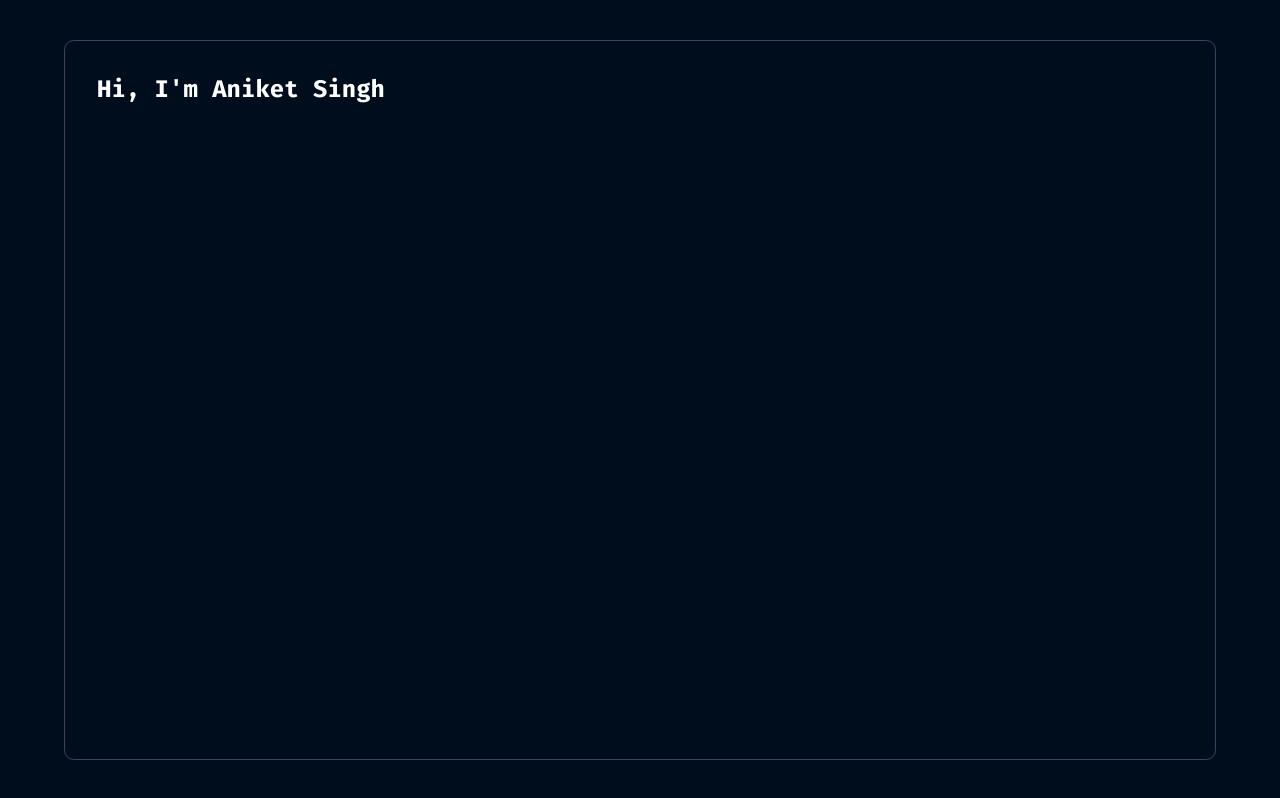
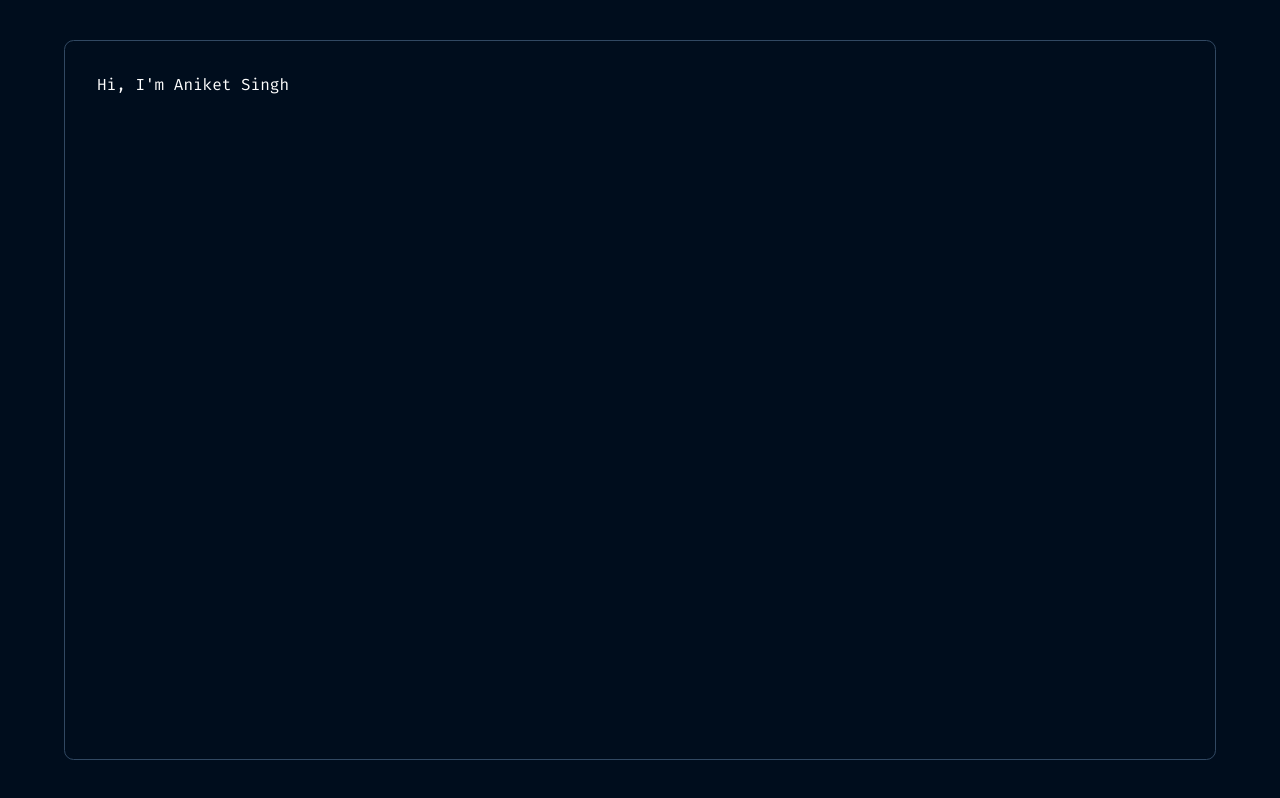
Before and after one commit to Aniket-git-hub/portfolio, a Nuxt app: page / in a window 1280 px wide. Built offline with nearby package versions, Linux system fonts and the light colour scheme.

Commit message:
ADDED: tailwind css

```diff
--- /dev/null
+++ b/assets/css/main.css
@@ -0,0 +1,3 @@
+@tailwind base;
+@tailwind components;
+@tailwind utilities;
--- a/nuxt.config.ts
+++ b/nuxt.config.ts
@@ -1,5 +1,11 @@
 // https://nuxt.com/docs/api/configuration/nuxt-config
 export default defineNuxtConfig({
   devtools: { enabled: true },
-  css: ['typeface-fira-code']
+  css: ['typeface-fira-code', '~/assets/css/main.css'],
+  postcss: {
+    plugins: {
+      tailwindcss: {},
+      autoprefixer: {},
+    },
+  },
 })
--- a/package.json
+++ b/package.json
@@ -11,7 +11,10 @@
   },
   "devDependencies": {
     "@nuxt/devtools": "latest",
+    "autoprefixer": "^10.4.16",
     "nuxt": "^3.8.0",
+    "postcss": "^8.4.31",
+    "tailwindcss": "^3.3.4",
     "vue": "^3.3.6",
     "vue-router": "^4.2.5"
   },
--- /dev/null
+++ b/tailwind.config.js
@@ -0,0 +1,15 @@
+/** @type {import('tailwindcss').Config} */
+export default {
+  content: [
+    "./components/**/*.{js,vue,ts}",
+    "./layouts/**/*.vue",
+    "./pages/**/*.vue",
+    "./plugins/**/*.{js,ts}",
+    "./app.vue",
+    "./error.vue",
+  ],
+  theme: {
+    extend: {},
+  },
+  plugins: [],
+}
```
Also changed, not shown: 1 other file (tests, documents, lock files or other folders).
